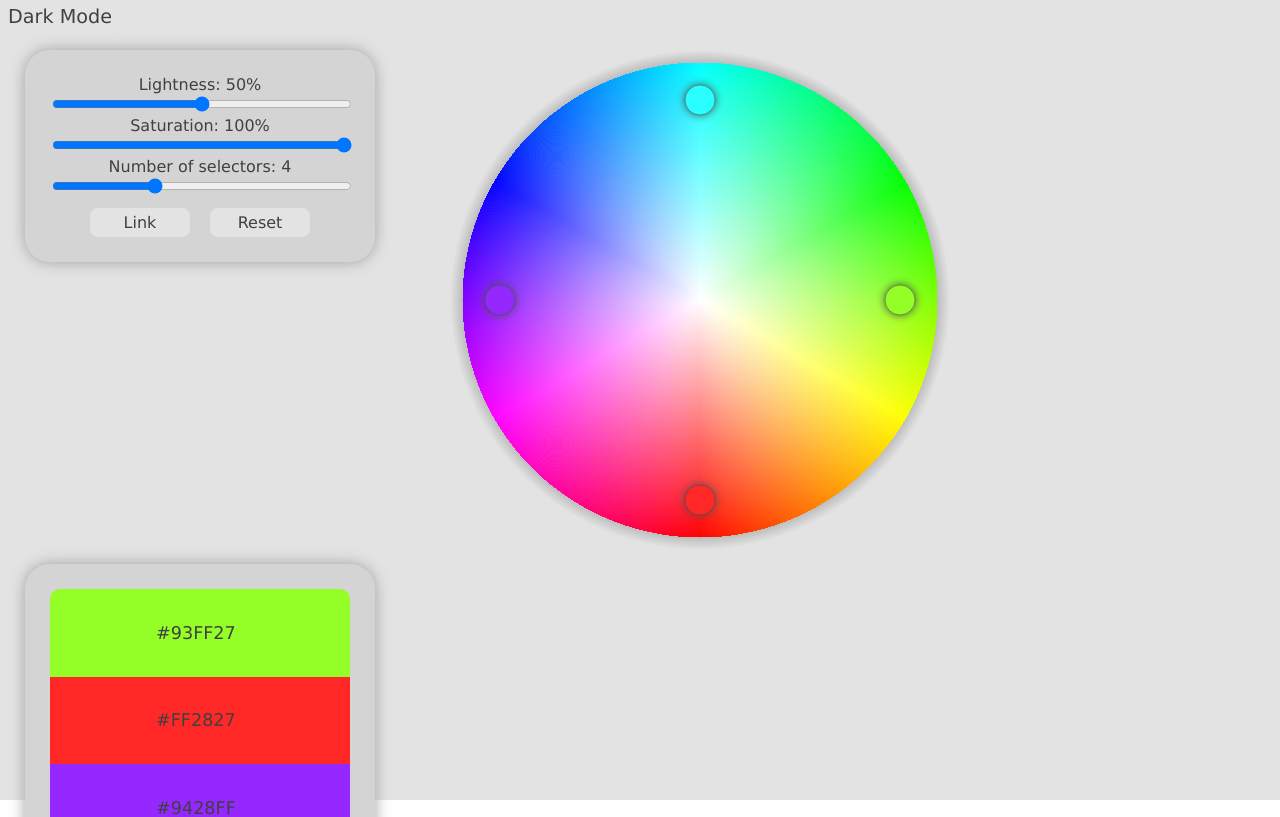
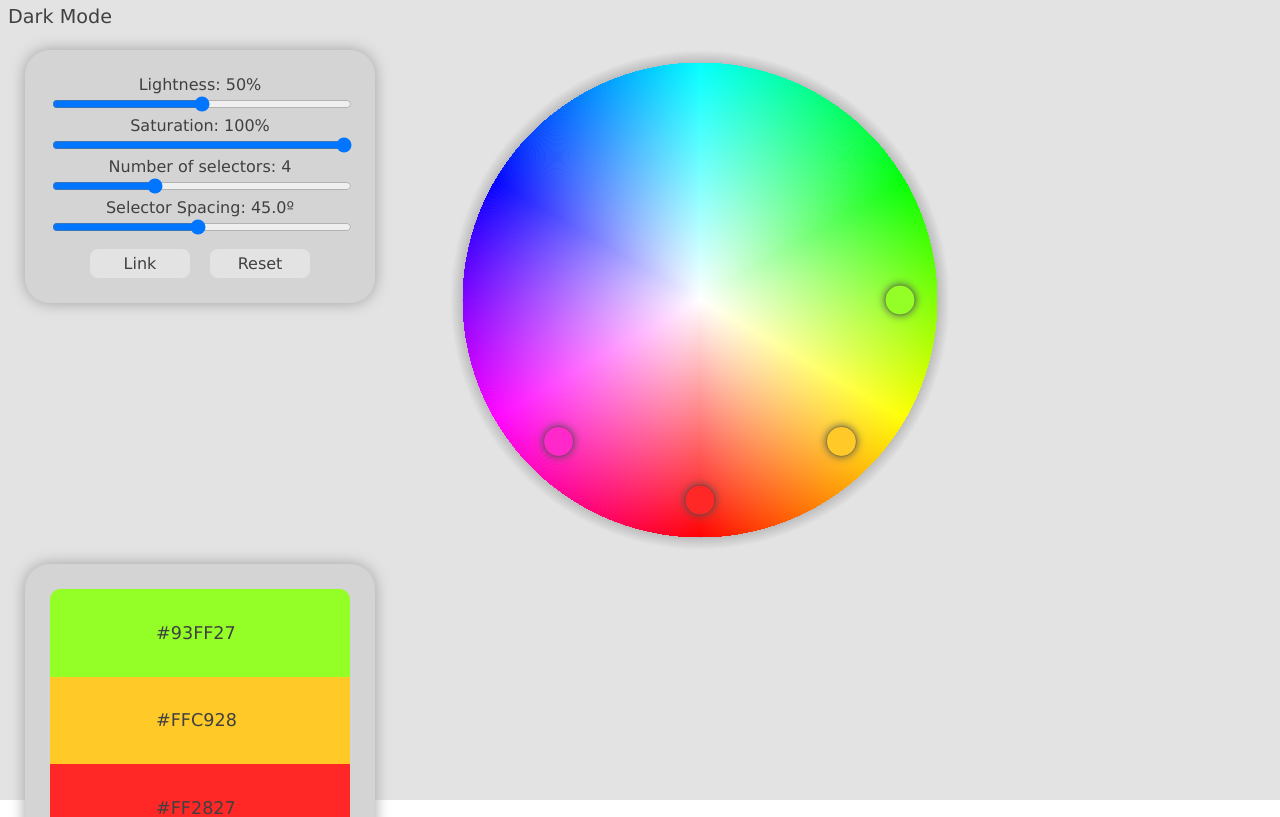
Before and after one commit to ymurenko/color-builder, a React (Create React App) app: page / in a window 1280 px wide. Shown: the top 817 px of the page. Built offline with nearby package versions, Linux system fonts and the light colour scheme.

Commit message:
feature add selector spacing control

```diff
--- a/src/components/Controls/Controls.js
+++ b/src/components/Controls/Controls.js
@@ -1,11 +1,12 @@
 import React from "react";
 import { connect } from "react-redux";
 import {
-  storeLightness,
-  storeSaturation,
-  storeSelectorCount,
+  setLightness,
+  setSaturation,
+  setSelectorCount,
   resetState,
   setLinkedState,
+  setSelectorRad
 } from "../../redux/actions/actions";
 import "./Controls.scss"
 
@@ -22,7 +23,7 @@ const Controls_ = props => {
               step={5}
               value={props.lightness}
               onChange={val => {
-                props.storeLightness(val.target.value);
+                props.setLightness(val.target.value);
               }}
             />
           </div>
@@ -36,7 +37,7 @@ const Controls_ = props => {
               step={5}
               value={props.saturation}
               onChange={val => {
-                props.storeSaturation(val.target.value);
+                props.setSaturation(val.target.value);
               }}
             />
           </div>
@@ -52,7 +53,23 @@ const Controls_ = props => {
               step={1}
               value={props.selectorCount}
               onChange={val => {
-                props.storeSelectorCount(val.target.value);
+                props.setSelectorCount(val.target.value);
+              }}
+            />
+          </div>
+          <div className="control-container">
+            <p className="control-label">
+              Selector Spacing: {(Math.round(props.selectorRad/props.selectorCount*10)/10).toFixed(1)}º
+            </p>
+            <input
+              type="range"
+              className="slider"
+              min={10}
+              max={360}
+              step={1}
+              value={props.selectorRad}
+              onChange={val => {
+                props.setSelectorRad(val.target.value);
               }}
             />
           </div>
@@ -87,17 +104,19 @@ function mapStateToProps(state) {
       lightness: state.actionReducer.LIGHTNESS,
       saturation: state.actionReducer.SATURATION,
       selectorCount: state.actionReducer.SELECTOR_COUNT,
+      selectorRad: state.actionReducer.SELECTOR_RAD,
       linked: state.actionReducer.LINKED,
       darkMode: state.actionReducer.DARK_MODE,
     };
   }
 
   const mapDispatchToProps = {
-    storeLightness,
-    storeSaturation,
-    storeSelectorCount,
+    setLightness,
+    setSaturation,
+    setSelectorCount,
     resetState,
     setLinkedState,
+    setSelectorRad
   };
 
   const Controls
--- a/src/components/Palette/Palette.js
+++ b/src/components/Palette/Palette.js
@@ -77,7 +77,8 @@ function mapStateToProps(state) {
     lightness: state.actionReducer.LIGHTNESS,
     colors: state.actionReducer.COLORS,
     hash: state.actionReducer.HASH,
-    quotes: state.actionReducer.QUOTES
+    quotes: state.actionReducer.QUOTES,
+    darkMode: state.actionReducer.DARK_MODE
   };
 }
 
--- a/src/components/Selectors/Selectors.js
+++ b/src/components/Selectors/Selectors.js
@@ -1,7 +1,8 @@
 import React, { useEffect, useLayoutEffect, useRef, createRef } from "react";
+import useDidMountEffect from '../../util/useDidMountEffect'
 
 import { connect } from "react-redux";
-import { storeColor } from "../../redux/actions/actions";
+import { storeColor, setSelectorRad } from "../../redux/actions/actions";
 
 const Selectors_ = props => {
   const svg = useRef(null);
@@ -10,9 +11,9 @@ const Selectors_ = props => {
   let circleRefs = null;
   let circleCoordinates = [];
   let currentActiveCircle = null;
+  let totalRadians = props.selectorRad;
 
   const setColor = (x, y, key) => {
-    let colorBlockRefs = colorsContainer.current.children;
     let pixel = canvas.current.getContext("2d").getImageData(x, y, 1, 1).data;
     let pixelColor =
       "#" +
@@ -33,11 +34,11 @@ const Selectors_ = props => {
   const createCircles = () => {
     let elements = [];
     let radOffset = 0;
-    let radIncrement = Math.round(360 / props.selectorCount) * (Math.PI / 180);
+    let radIncrement =
+      Math.round(props.selectorRad / props.selectorCount) * (Math.PI / 180);
     for (let i = 0; i < props.selectorCount; i++) {
       let x = 250 + 200 * Math.cos(radOffset);
       let y = 250 + 200 * Math.sin(radOffset);
-      let circleRef = createRef(null);
       elements.push(
         <circle
           cx={x}
@@ -49,7 +50,6 @@ const Selectors_ = props => {
           onMouseDown={e => handleMouseDown(e)}
           onMouseUp={e => handleMouseUp(e)}
           key={i}
-          ref={circleRef}
           id={`${i}`}
         />
       );
@@ -87,6 +87,7 @@ const Selectors_ = props => {
         angle: angle,
         radius: radius
       });
+      totalRadians += angle;
     }
     return mathVars;
   };
@@ -145,6 +146,7 @@ const Selectors_ = props => {
       currentActiveCircle.setAttribute("cx", `${mouseX}`);
       currentActiveCircle.setAttribute("cy", `${mouseY}`);
       setColor(mouseX, mouseY, currentActiveCircle.id);
+      getPointMath();
     }
   };
 
@@ -169,7 +171,7 @@ const Selectors_ = props => {
   useEffect(() => {
     let radOffset = 0;
     //createCircles();
-    let radIncrement = Math.round(360 / props.selectorCount) * (Math.PI / 180);
+    let radIncrement = Math.round(props.selectorRad / props.selectorCount) * (Math.PI / 180);
     for (let i = 0; i < props.selectorCount; i++) {
       let x = 250 + 200 * Math.cos(radOffset);
       let y = 250 + 200 * Math.sin(radOffset);
@@ -208,6 +210,7 @@ const Selectors_ = props => {
 function mapStateToProps(state) {
   return {
     selectorCount: state.actionReducer.SELECTOR_COUNT,
+    selectorRad: state.actionReducer.SELECTOR_RAD,
     lightness: state.actionReducer.LIGHTNESS,
     saturation: state.actionReducer.SATURATION,
     linked: state.actionReducer.LINKED,
@@ -216,7 +219,8 @@ function mapStateToProps(state) {
 }
 
 const mapDispatchToProps = {
-  storeColor
+  storeColor,
+  setSelectorRad
 };
 
 const Selectors = connect(mapStateToProps, mapDispatchToProps)(Selectors_);
--- a/src/redux/actions/actions.js
+++ b/src/redux/actions/actions.js
@@ -3,17 +3,17 @@
 export const storeColor = (val, index) => (
   { type: 'SET_COLOR', COLOR: val, INDEX: index }
 )
-export const storeLightness = (val) => (
+export const setLightness = (val) => (
   { type: 'SET_LIGHTNESS', LIGHTNESS: val }
 )
-export const storeSaturation = (val) => (
+export const setSaturation = (val) => (
   { type: 'SET_SATURATION', SATURATION: val }
 )
-export const storeSelectorCount = (val) => (
+export const setSelectorCount = (val) => (
   { type: 'SET_SELECTOR_COUNT', SELECTOR_COUNT: val }
 )
-export const storeSelectorSpace = (val) => (
-  { type: 'SET_SELECTOR_SPACE', SELECTOR_SPACE: val }
+export const setSelectorRad = (val) => (
+  { type: 'SET_SELECTOR_RAD', SELECTOR_RAD: val }
 )
 export const setLinkedState = () => (
   { type: 'SET_LINKED' }
--- a/src/redux/reducers/reducers.js
+++ b/src/redux/reducers/reducers.js
@@ -5,6 +5,7 @@ const initialState = {
   LIGHTNESS: 50,
   SATURATION: 100,
   SELECTOR_COUNT: 4,
+  SELECTOR_RAD: 180,
   LINKED: false,
   DARK_MODE: false,
   HASH: true,
@@ -40,10 +41,10 @@ export const actionReducer = (state = initialState, action) => {
         COLORS: NEW_COLORS,
         SELECTOR_COUNT: action.SELECTOR_COUNT
       };
-      case "SET_LIGHTNESS":
+      case "SET_SELECTOR_RAD":
       return {
         ...state,
-        SELECTOR_SPACE: action.SELECTOR_SPACE
+        SELECTOR_RAD: action.SELECTOR_RAD
       };
     case "SET_LINKED":
       return {
--- /dev/null
+++ b/src/util/useDidMountEffect.js
@@ -0,0 +1,12 @@
+import React, { useLayoutEffect, useRef } from 'react';
+
+const useDidMountEffect = (func, deps) => {
+    const didMount = useRef(false);
+
+    useLayoutEffect(() => {
+        if (didMount.current) func();
+        else didMount.current = true;
+    }, deps);
+}
+
+export default useDidMountEffect;
```
